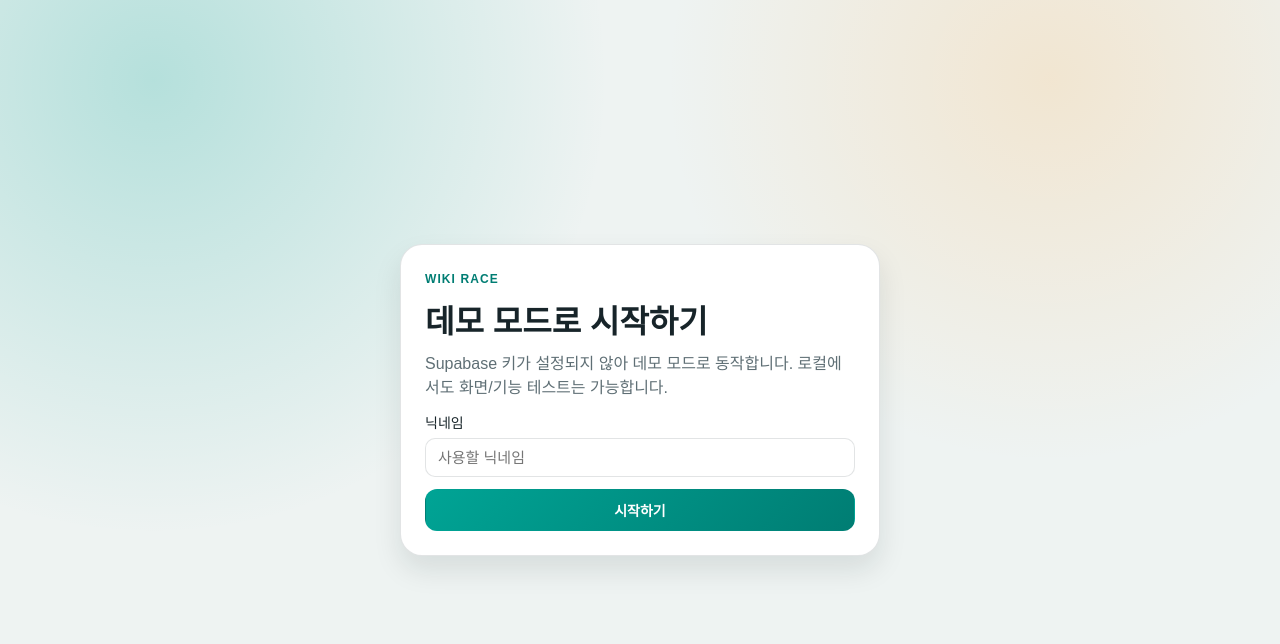
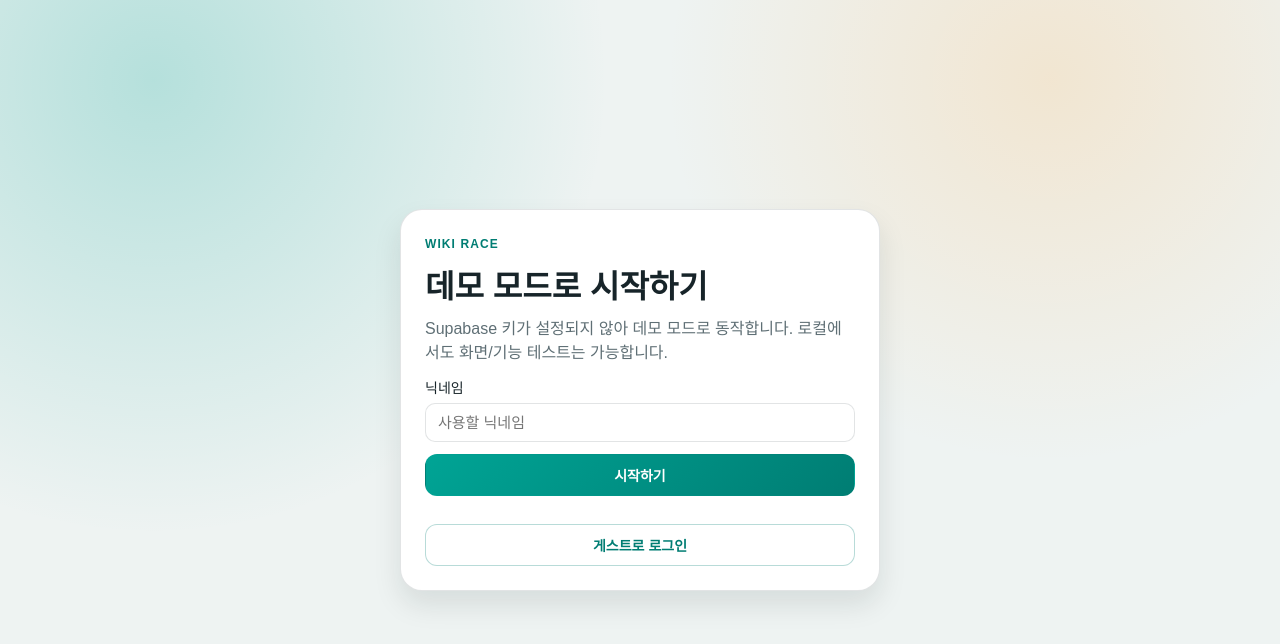
Before and after one commit to Yu-HsH/wiki, a React (Vite) app: page /login in a window 1280 px wide. Shown: the top 644 px of the page. Built offline with nearby package versions, Linux system fonts and the light colour scheme; no server answers.

Commit message:
게스트로그인 기능 구현

```diff
--- a/App.jsx
+++ b/App.jsx
@@ -39,6 +39,10 @@ function GameRoute() {
   const [saveStatus, setSaveStatus] = useState("");
 
   const handleSaveRecord = async (result) => {
+    if (user?.isGuest) {
+      alert("랭킹저장은 로그인 후 가능합니다.");
+      return;
+    }
     try {
       await saveGameRecord({
         userId: user.id,
--- a/authContext.jsx
+++ b/authContext.jsx
@@ -120,6 +120,19 @@ export function AuthProvider({ children }) {
     setUser(null);
   };
 
+  const loginAsGuest = () => {
+    const guestId = "guest-" + Math.random().toString(36).substring(2, 9);
+    const guestUser = {
+      id: guestId,
+      email: null,
+      displayName: "게스트",
+      isGuest: true,
+      mode: "local",
+    };
+    writeLocalUser(guestUser);
+    setUser(guestUser);
+  };
+
   const value = useMemo(
     () => ({
       user,
@@ -129,6 +142,7 @@ export function AuthProvider({ children }) {
       signUp,
       demoLogin,
       logout,
+      loginAsGuest,
     }),
     [loading, user]
   );
--- a/components/SuccessOverlay.jsx
+++ b/components/SuccessOverlay.jsx
@@ -1,8 +1,10 @@
 import React, { useEffect, useState } from "react";
+import { useAuth } from "../authContext";
 import { fetchRankings } from "../rankingService";
 import { formatDuration } from "../services/wikiService";
 
 export default function SuccessOverlay({ targetTitle, elapsedSeconds, clickCount, onReturnToMain }) {
+  const { user } = useAuth();
   const [rankings, setRankings] = useState([]);
   const [myRankIndex, setMyRankIndex] = useState(-1);
   const [isLoading, setIsLoading] = useState(true);
@@ -61,7 +63,10 @@ export default function SuccessOverlay({ targetTitle, elapsedSeconds, clickCount
           ) : (
             <div>
               <p style={{ margin: "0 0 10px", fontWeight: "bold", color: "var(--brand-deep)" }}>
-                현재 기록은 {myRankIndex > 0 ? `전체 ${myRankIndex}등` : "순위권 외"} 입니다!
+                {user?.isGuest
+                  ? "게스트 모드입니다. 로그인 시 랭킹에 등록할 수 있습니다."
+                  : `현재 기록은 ${myRankIndex > 0 ? `전체 ${myRankIndex}등` : "순위권 외"} 입니다!`
+                }
               </p>
               <ul style={{ listStyle: "none", padding: 0, margin: 0, fontSize: "14px" }}>
                 {rankings.slice(0, 3).map((r, idx) => (
--- a/pages/LoginPage.jsx
+++ b/pages/LoginPage.jsx
@@ -28,7 +28,7 @@ function applyZodErrors(result, setError) {
 
 export default function LoginPage() {
   const navigate = useNavigate();
-  const { login, signUp, demoLogin, isSupabaseConfigured } = useAuth();
+  const { login, signUp, demoLogin, isSupabaseConfigured, loginAsGuest } = useAuth();
   const [mode, setMode] = useState("signin");
   const [pending, setPending] = useState(false);
   const [submitError, setSubmitError] = useState("");
@@ -155,6 +155,18 @@ export default function LoginPage() {
           <button type="submit" className="app-btn app-btn-primary" disabled={pending}>
             {pending ? "처리 중..." : isSupabaseConfigured ? (mode === "signin" ? "로그인" : "계정 만들기") : "시작하기"}
           </button>
+
+          <button
+            type="button"
+            className="app-btn app-btn-secondary"
+            style={{ width: "100%", marginTop: "1rem" }}
+            onClick={() => {
+              loginAsGuest();
+              navigate("/main");
+            }}
+          >
+            게스트로 로그인
+          </button>
         </form>
       </div>
     </div>
```
